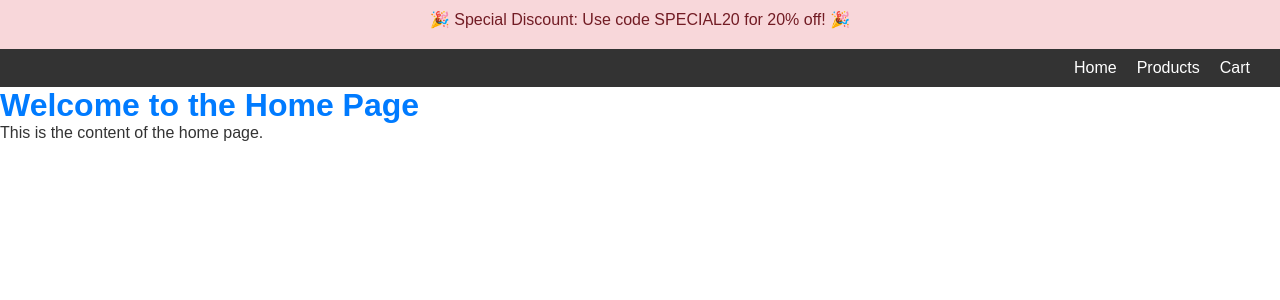
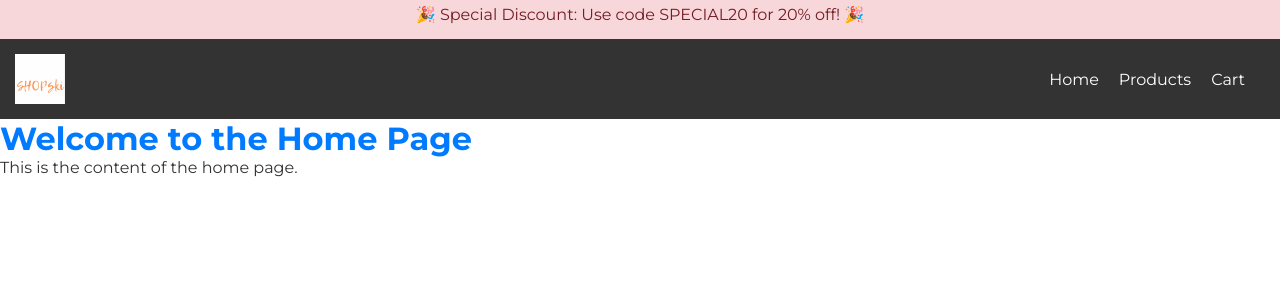
Before and after one commit to PiotrWojenski/E-Commerce-Store, a React (Create React App) app: page / in a window 1280 px wide. Shown: the top 300 px of the page. Built offline with nearby package versions, Linux system fonts and the light colour scheme.

Commit message:
Update fonts and logo in HTML and CSS files

```diff
--- a/public/index.html
+++ b/public/index.html
@@ -5,10 +5,7 @@
 		<link rel="icon" href="%PUBLIC_URL%/favicon.ico" />
 		<meta name="viewport" content="width=device-width, initial-scale=1" />
 		<meta name="theme-color" content="#000000" />
-    <meta
-      name="description"
-      content="Web site created using create-react-app"
-    />
+		<meta name="description" content="Web site created using create-react-app" />
 		<link rel="apple-touch-icon" href="%PUBLIC_URL%/logo192.png" />
 		<!--
       manifest.json provides metadata used when your web app is installed on a
@@ -24,8 +21,13 @@
       work correctly both with client-side routing and a non-root public URL.
       Learn how to configure a non-root public URL by running `npm run build`.
     -->
-    <title>React App</title>
+		<link
+			href="https://fonts.googleapis.com/css2?family=Montserrat:wght@400;700&family=Raleway:wght@300;400;700&family=Urbanist:wght@300;400;700&display=swap"
+			rel="stylesheet" />
+
+		<title>Shopping Center</title>
 	</head>
+
 	<body>
 		<noscript>You need to enable JavaScript to run this app.</noscript>
 		<div id="root"></div>
@@ -39,5 +41,6 @@
       To begin the development, run `npm start` or `yarn start`.
       To create a production bundle, use `npm run build` or `yarn build`.
     -->
+		<!-- Add this line to include Montserrat font -->
 	</body>
 </html>
--- a/src/App.css
+++ b/src/App.css
@@ -5,7 +5,7 @@
 }
 
 body {
-	font-family: Arial, sans-serif;
+	font-family: 'Montserrat', sans-serif;
 	color: #333; /* Text color */
 	background-color: #fff; /* Background color */
 }
--- a/src/components/Navbar/Navbar.css
+++ b/src/components/Navbar/Navbar.css
@@ -1,13 +1,28 @@
 .navbar {
+	display: flex;
+	justify-content: space-between;
+	align-items: center;
+	padding: 15px;
 	background-color: #333;
-	padding: 10px;
+}
+
+.logo-container {
+	display: flex;
+	justify-content: flex-start;
+	align-items: center;
+}
+
+.logo {
+	width: 50px;
+	height: auto;
 }
 
 .nav-list {
 	list-style: none;
+	margin: 0;
 	padding: 0;
 	display: flex;
-	justify-content: flex-end; /* Align items to the right */
+	justify-content: flex-end;
 }
 
 .nav-list li {
--- a/src/components/Navbar/Navbar.jsx
+++ b/src/components/Navbar/Navbar.jsx
@@ -1,10 +1,14 @@
 import React from 'react'
 import { Link } from 'react-router-dom'
 import './Navbar.css'
+import logo from '../../assets/SHOPski.svg'
 
 const Navbar = () => {
 	return (
 		<nav className="navbar">
+			<div className="logo-container">
+				<img src={logo} alt="Logo" className="logo" />
+			</div>
 			<ul className="nav-list">
 				<li>
 					<Link to="/">Home</Link>
--- a/src/components/Topbar/Topbar.css
+++ b/src/components/Topbar/Topbar.css
@@ -1,6 +1,6 @@
 .topbar {
 	background-color: #f8d7da;
-	padding: 10px;
+	padding: 5px;
 	text-align: center;
 	color: #721c24;
 }
```
Also changed, not shown: src/assets/SHOPski.svg (added). Lines whose indentation alone changed are shown as unchanged.
